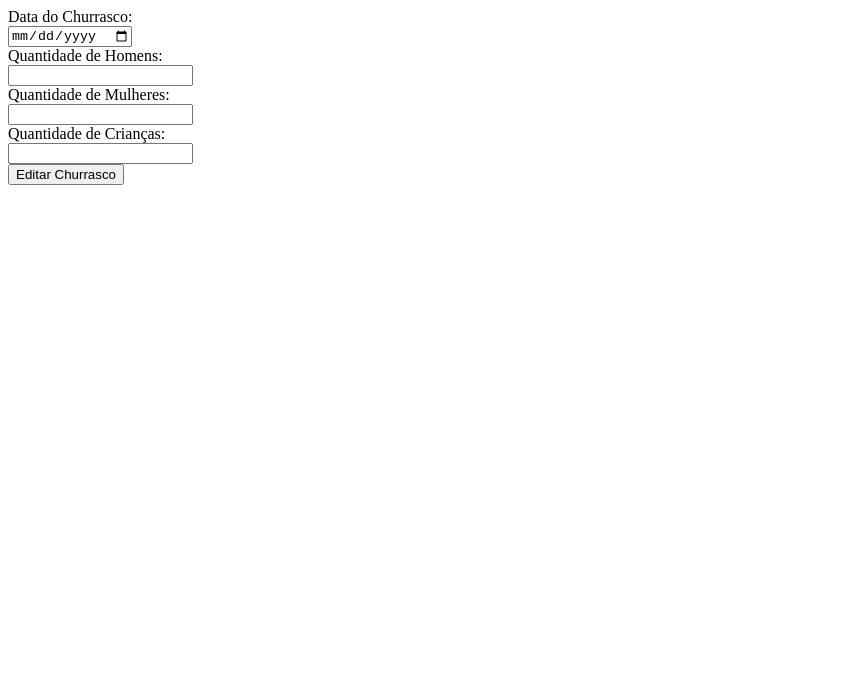
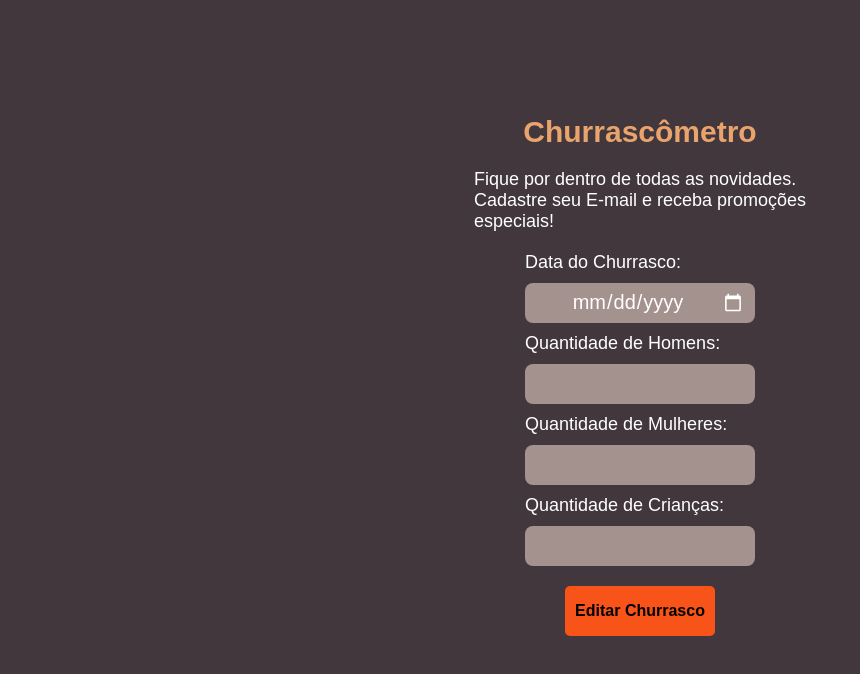
Before and after one commit to VictorCallegari/calculadoraChurrasco, a website: page editar_churrasco.html in a window 1280 px wide. Shown: the whole page, without its empty margins (0-860 px from the left). Drawn offline with Linux system fonts and the light colour scheme.

Commit message:
add style

```diff
--- a/assets/styles.css
+++ b/assets/styles.css
@@ -0,0 +1,105 @@
+*{
+  padding: 0;
+  box-sizing: border-box;
+  margin: 0;
+  font-family: Arial, Helvetica, sans-serif;
+}
+
+body {
+  background-color: #42373D;
+}
+
+.container {
+  display: flex;
+  width: 100%;
+  height: 750px;
+  align-items: center;
+  justify-content: center;
+
+}
+
+.container-titulo {
+  display: flex;
+  align-items: center;
+  justify-content: center;
+  flex-direction: column;
+  gap: 20px;
+}
+
+.container-titulo p {
+  align-items: center;
+  display: flex;
+  justify-content: center;
+  font-size: 18px;
+  width: 380px;
+  color: white;
+
+}
+
+#container-form {
+  display: flex;
+  flex-direction: column;
+  gap: 10px;
+}
+
+label {
+  color: white;
+  font-size: 18px;
+  font-weight: 500;
+}
+
+button {
+  background-color: #F85319;
+  width: 150px;
+  height: 50px;
+  border-radius: 5px;
+  border: none;
+  font-size: 16px;
+  color: black;
+  font-weight: 600;
+}
+
+button:hover {
+  color: #E9A46D;
+  cursor: pointer;
+  border: 2px solid #E9A46D;
+}
+
+h1 {
+  font-size: 30px;
+  color: #E9A46D;
+}
+
+.container-cards {
+  display: flex;
+  align-items: center;
+  justify-content: center;
+  flex-direction: column;
+  gap: 20px;
+  width: 500px;
+  height: 500px;
+}
+
+input {
+  background-color: #A4928E;
+  width: 230px;
+  height: 40px;
+  border-radius: 8px;
+ border: none;
+  font-size: 20px;
+  color: white;
+  padding: 10px;
+}
+
+input:focus {
+  border: none;
+  outline: none;
+}
+#data {
+  text-align: center;
+}
+
+input[type="date"]::-webkit-calendar-picker-indicator {
+  filter: invert(1);
+
+}
--- a/editar_churrasco.html
+++ b/editar_churrasco.html
@@ -4,27 +4,41 @@
 <head>
   <meta charset="UTF-8">
   <meta name="viewport" content="width=device-width, initial-scale=1.0">
+  <link rel="stylesheet" href="/assets/styles.css">
   <title>Editar Churrasco</title>
 </head>
 
 <body>
-  <form action="">
-    <input type="hidden" id="idChurrasco" />
+  <main class="container">
 
-    <label for="data">Data do Churrasco:</label><br>
-    <input id="data" type="date"><br>
+    <section class="container-cards">
+      <div class="container-titulo">
+        <h1>Churrascômetro</h1>
+        <p>Fique por dentro de todas as novidades.</br>
+          Cadastre seu E-mail e receba promoções </br>
+          especiais!</p>
+      </div>
+      <form action="" id="container-form">
+        <input type="hidden" id="idChurrasco" />
 
-    <label for="homens">Quantidade de Homens:</label><br>
-    <input id="homens" type="number"><br>
+        <label for="data">Data do Churrasco:</label>
+        <input id="data" type="date" required>
 
-    <label for="mulheres">Quantidade de Mulheres:</label><br>
-    <input id="mulheres" type="number"><br>
+        <label for="homens">Quantidade de Homens:</label>
+        <input id="homens" type="number">
 
-    <label for="criancas">Quantidade de Crianças:</label><br>
-    <input id="criancas" type="number"><br>
+        <label for="mulheres">Quantidade de Mulheres:</label>
+        <input id="mulheres" type="number">
 
-    <button onclick="editarChurrasco(event)">Editar Churrasco</button>
-  </form>
+        <label for="criancas">Quantidade de Crianças:</label>
+        <input id="criancas" type="number">
+
+      </form>
+      <div class="container-botão">
+        <button onclick="editarChurrasco(event)">Editar Churrasco</button>
+      </div>
+    </section>
+  </main>
 
   <script>
 
@@ -120,6 +134,4 @@
 
 </body>
 
-
-
 </html>
```
Also changed, not shown: db.json (+26 -13 lines).
